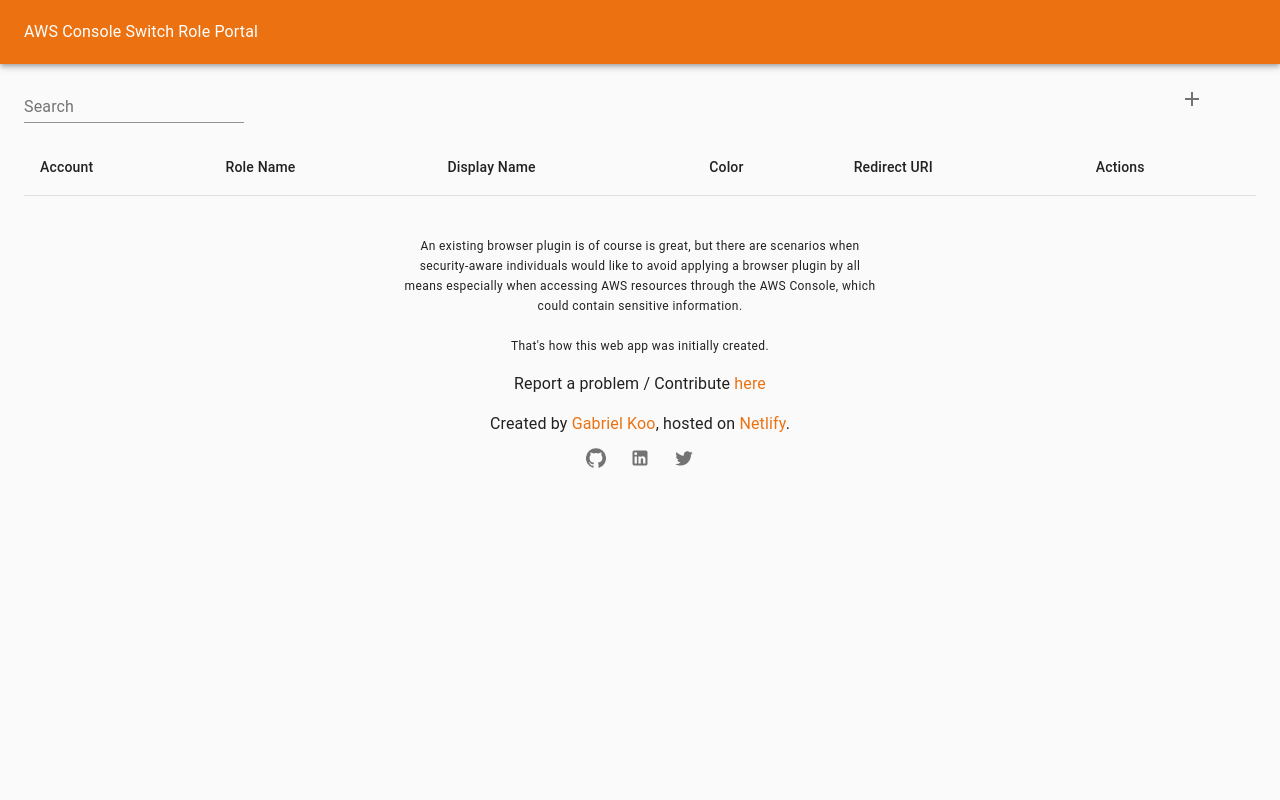
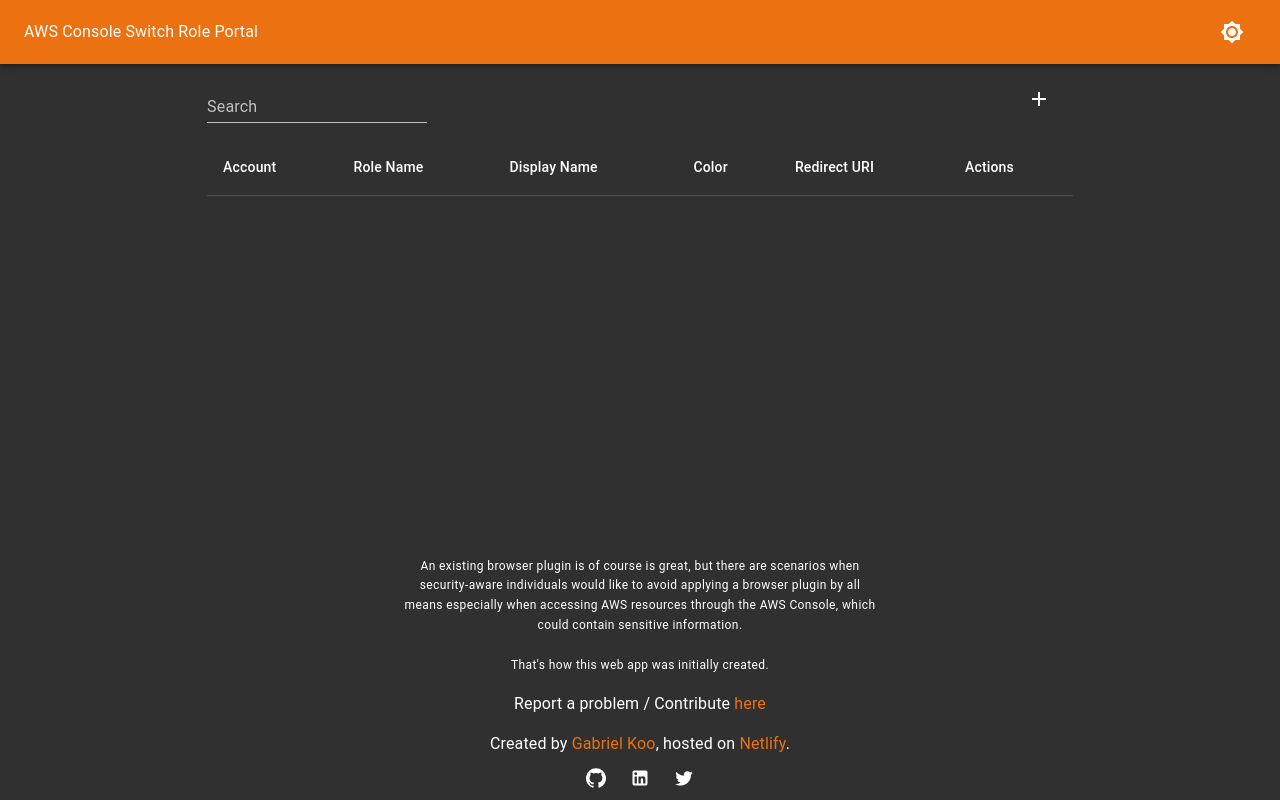
Before and after one commit to gabrielkoo/aws-console-switch-role-portal, a React (Create React App) app: page / in a window 1280 px wide. Built offline with nearby package versions, Linux system fonts and the light colour scheme.

Commit message:
theme switcher and always put footer at bottom

```diff
--- a/public/index.html
+++ b/public/index.html
@@ -2,7 +2,7 @@
 <html lang="en">
   <head>
     <meta charset="utf-8" />
-    <meta name="viewport" content="width=device-width, initial-scale=1" />
+    <meta name="viewport" content="width=device-width, initial-scale=1, user-scalable=0, maximum-scale=1, minimum-scale=1" />
     <meta name="author" content="Gabriel Koo">
     <title>AWS Switch Role Portal</title>
   </head>
--- a/src/App.tsx
+++ b/src/App.tsx
@@ -1,5 +1,5 @@
 import React from 'react';
-import { CssBaseline } from '@material-ui/core';
+import { Grid, CssBaseline } from '@material-ui/core';
 import { MuiThemeProvider } from '@material-ui/core/styles';
 import Footer from './components/Footer';
 import TopBar from './components/TopBar';
@@ -13,8 +13,20 @@
     <MuiThemeProvider theme={theme}>
       <CssBaseline />
       <TopBar />
-      <MainPage />
-      <Footer />
+      <Grid
+        container
+        direction="column"
+        justify="space-between"
+        style={{ minHeight: '100vh' }}
+        alignItems="center"
+      >
+        <Grid item style={{ flex: 1 }}>
+          <MainPage />
+        </Grid>
+        <Grid item>
+          <Footer />
+        </Grid>
+      </Grid>
     </MuiThemeProvider>
   );
 };
--- a/src/components/TopBar.tsx
+++ b/src/components/TopBar.tsx
@@ -1,16 +1,40 @@
 import React from 'react';
-import AppBar from '@material-ui/core/AppBar';
-import Toolbar from '@material-ui/core/Toolbar';
-import Typography from '@material-ui/core/Typography';
+import {
+  AppBar,
+  IconButton,
+  Toolbar,
+  Typography,
+} from '@material-ui/core';
+import {
+  Brightness4 as DarkThemeIcon,
+  Brightness7 as LightThemeIcon,
+} from '@material-ui/icons';
+import { useThemeChoice, ThemeChoice } from '../hooks';
 
-const TopBar: React.FC = () => (
+const TopBar: React.FC = () => {
+  const [themeChoice, setThemeChoice] = useThemeChoice();
+  const isDarkSide = themeChoice === ThemeChoice.DARK;
+
+  const handleThemeChoiceButtonClick = React.useCallback(() => {
+    setThemeChoice(isDarkSide ? ThemeChoice.LIGHT : ThemeChoice.DARK);
+  }, [setThemeChoice, isDarkSide]);
+
+  return (
     <AppBar position="absolute">
       <Toolbar>
-      <Typography component="h1">
+        <Typography component="h1" style={{ flex: 1 }}>
             AWS Console Switch Role Portal
         </Typography>
+        <IconButton onClick={handleThemeChoiceButtonClick}>
+          {isDarkSide ? (
+            <LightThemeIcon />
+            ) : (
+            <DarkThemeIcon />
+          )}
+        </IconButton>
       </Toolbar>
     </AppBar>
   );
+};
 
 export default TopBar;
--- a/src/hooks.ts
+++ b/src/hooks.ts
@@ -1,20 +1,54 @@
 import React from 'react';
-import { useMediaQuery } from '@material-ui/core';
 import { createMuiTheme } from '@material-ui/core/styles';
+import { createGlobalState } from 'react-use';
+
+export enum ThemeChoice {
+  LIGHT = 'light',
+  DARK = 'dark',
+};
+/* KHOOOOH PUUUHRR~ You don't know the power of the dark side! */
+const DEFAULT_THEME = ThemeChoice.DARK;
+const THEME_CHOICE_KEY = 'themeChoice';
+
+const getThemeChoiceFromLocalStorage = (): ThemeChoice | null => {
+  const themeChoice = localStorage.getItem(THEME_CHOICE_KEY) as ThemeChoice;
+  if (Object.values(ThemeChoice).includes(themeChoice)) {
+    return themeChoice;
+  }
+  return null;
+};
+
+const isDeviceDarkSide = () => !!window?.matchMedia('(prefers-color-scheme: dark)').matches;
+
+// `useLocalStorage` is not yet fixed: https://github.com/streamich/react-use/issues/785
+const useGlobalThemeChoice = createGlobalState(
+  getThemeChoiceFromLocalStorage() || (isDeviceDarkSide() ? ThemeChoice.DARK : DEFAULT_THEME),
+);
+
+export const useThemeChoice = () => {
+  const [themeChoice, setThemeChoice] = useGlobalThemeChoice();
+  const setChoice = React.useCallback(
+    (choice: ThemeChoice) => {
+      localStorage.setItem(THEME_CHOICE_KEY, choice);
+      setThemeChoice(choice);
+    },
+    [setThemeChoice],
+  );
+  return [themeChoice as ThemeChoice, setChoice] as const;
+};
 
 export const useTheme = () => {
-  const prefersDarkMode = useMediaQuery('(prefers-color-scheme: dark)');
+  const [themeChoice] = useThemeChoice();
   const theme = React.useMemo(
-    () =>
-      createMuiTheme({
-        palette: {
-          type: prefersDarkMode ? 'dark' : 'light',
-          primary: {
-            main: '#ec7211', // AWS's primary Color
-          },
+    () => createMuiTheme({
+      palette: {
+        type: themeChoice,
+        primary: {
+          main: '#ec7211', // AWS's primary Color
         },
-      }),
-    [prefersDarkMode],
+      },
+    }),
+    [themeChoice],
   );
   return theme;
 };
```
Also changed, not shown: package.json (indentation only), 1 other file (tests, documents, lock files or other folders). Lines whose indentation alone changed are shown as unchanged.
